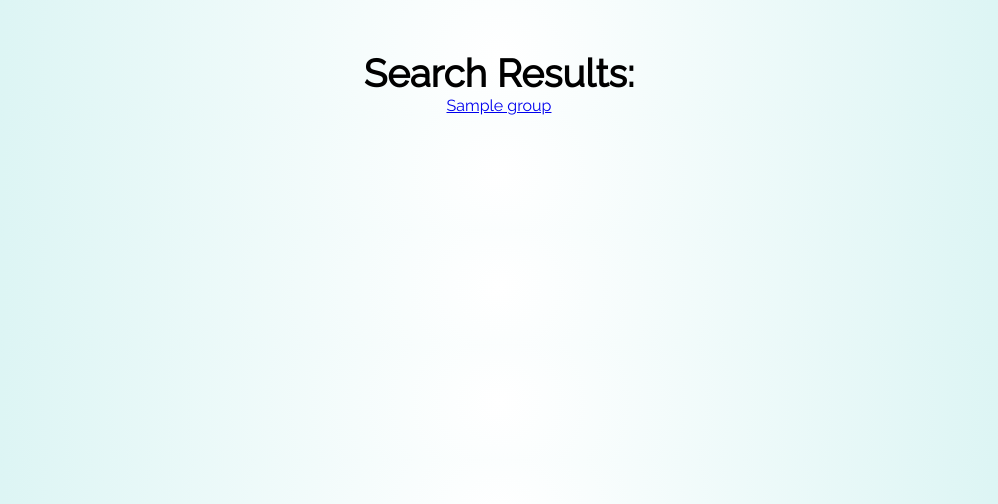
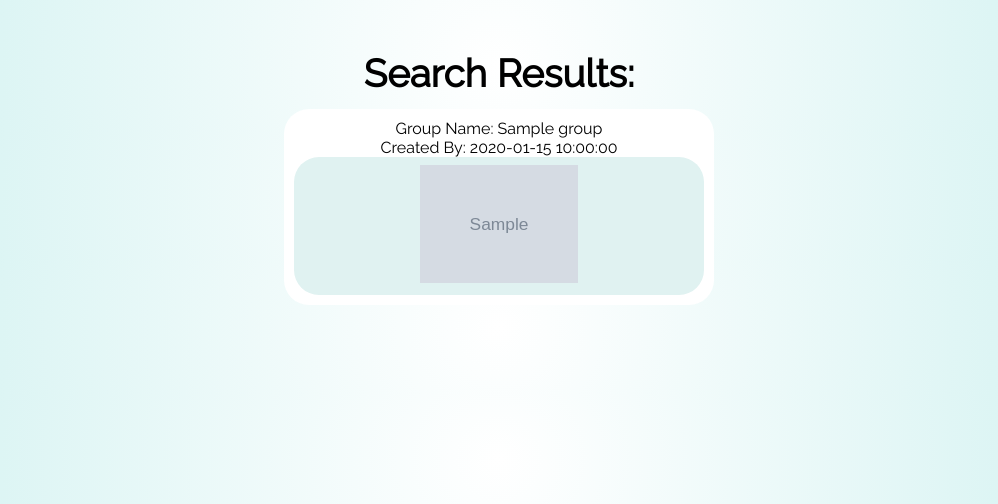
Before and after one commit to Elewis97/PhotoDump, a Python web app: template templates/search.html in a window 1280 px wide. Shown: the top 504 px of the page, without its empty margins (141-1139 px from the left). Run offline with Jinja, Linux system fonts and the light colour scheme; the template is opened without the code that fills it: most values are stand-ins (such as "Sample title", 1, 10 or a date in 2020); grey boxes marked "Sample" are stand-in pictures.

Commit message:
still working

```diff
--- a/stylesheets/search.css
+++ b/stylesheets/search.css
@@ -15,3 +15,40 @@ h4 {
   margin-bottom: 0vh;
 
 }
+
+.container {
+  align-items: center;
+  display: flex;
+  justify-content: space-between;
+  flex-direction: column;
+  text-decoration: none;
+}
+
+.search {
+  background-color: white;
+  width: 32%;
+  padding: 10px;
+  margin: 1%;
+  text-align: center;
+  border-radius: 25px;
+}
+
+.result {
+  text-decoration: none;
+  color: #000000;
+}
+
+.first-photo {
+  padding: 2%;
+  /*border-style: solid;
+  border-width: 5px;
+  border-color: #E0F2F1;*/
+  background-color: #E0F2F1;
+  border-radius: 25px;
+
+
+}
+
+.photogroup-pic {
+  width: 40%;
+}
--- a/templates/search.html
+++ b/templates/search.html
@@ -11,9 +11,40 @@
 
     <section>
       <h4>Search Results:</h4>
-          {% for group in group_result %}
-            <A href="/newsfeed/view?group_id={{group.key.id()}}"> {{ group.group_name }} </A>
+      <div class="container">
+<!-- If you are searching by "group_name" -->
+          {% for group in result %}
+          <div class="search">
+            <A class="result" href="/newsfeed/view?group_id={{group.key.id()}}">
+              Group Name: {{ group.group_name }} </br>
+              Created By: {{ group.created_by }} </br>
+              <div class="first-photo">
+                {% if group.photos[0] is defined %}
+                  <img class = "photogroup-pic" src ="{{group.photos[0].url}}" />
+                {% else %}
+                  <p id = "noimages"> THERE ARE NO IMAGES IN THIS GROUP </p>
+                {% endif %}
+              </div>
+               </A>
+          </div>
           {% endfor %}
+<!-- If you are searching by "created_by"           -->
+          <!-- {% for group in created_by_result %}
+          <div class="search">
+            <A class="result" href="/newsfeed/view?group_id={{group.key.id()}}">
+              Group Name: {{ group.group_name }} </br>
+              Created By: {{ group.created_by }} </br>
+              <div class="first-photo">
+                {% if group.photos[0] is defined %}
+                  <img class = "photogroup-pic" src ="{{group.photos[0].url}}" />
+                {% else %}
+                  <p id = "noimages"> THERE ARE NO IMAGES IN THIS GROUP </p>
+                {% endif %}
+              </div>
+               </A>
+          </div>
+          {% endfor %} -->
+        </div>
   </section>
 
   </body>
```
Also changed, not shown: main.py (+7 -4 lines).
